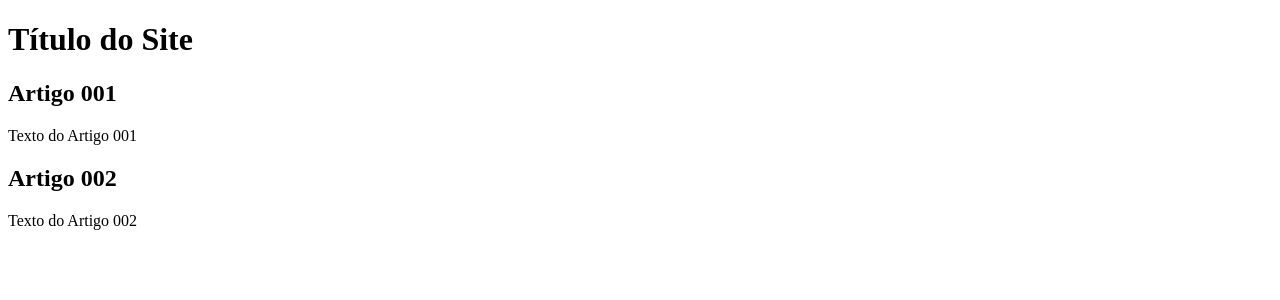
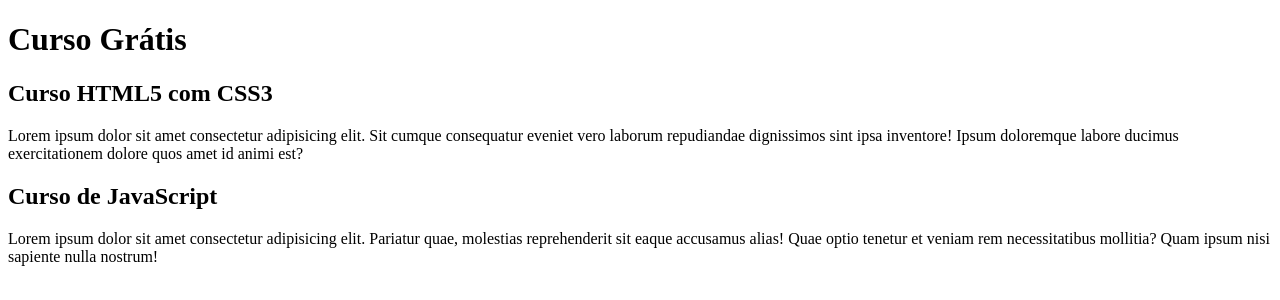
Before and after one commit to victorfduarte/projeto-site, a plain HTML site: page index.html in a window 1280 px wide. Drawn offline with Linux system fonts and the light colour scheme.

Commit message:
começei a escrever o conteúdo

```diff
--- a/index.html
+++ b/index.html
@@ -9,16 +9,16 @@
 <body>
     <main>
         <header>
-            <h1>Título do Site</h1>
+            <h1>Curso Grátis</h1>
         </header>
     </main>
     <article>
-        <h2>Artigo 001</h2>
-        <p>Texto do Artigo 001</p>
+        <h2>Curso HTML5 com CSS3</h2>
+        <p>Lorem ipsum dolor sit amet consectetur adipisicing elit. Sit cumque consequatur eveniet vero laborum repudiandae dignissimos sint ipsa inventore! Ipsum doloremque labore ducimus exercitationem dolore quos amet id animi est?</p>
     </article>
     <article>
-        <h2>Artigo 002</h2>
-        <p>Texto do Artigo 002</p>
+        <h2>Curso de JavaScript</h2>
+        <p>Lorem ipsum dolor sit amet consectetur adipisicing elit. Pariatur quae, molestias reprehenderit sit eaque accusamus alias! Quae optio tenetur et veniam rem necessitatibus mollitia? Quam ipsum nisi sapiente nulla nostrum!</p>
     </article>
 </body>
 </html>
```
